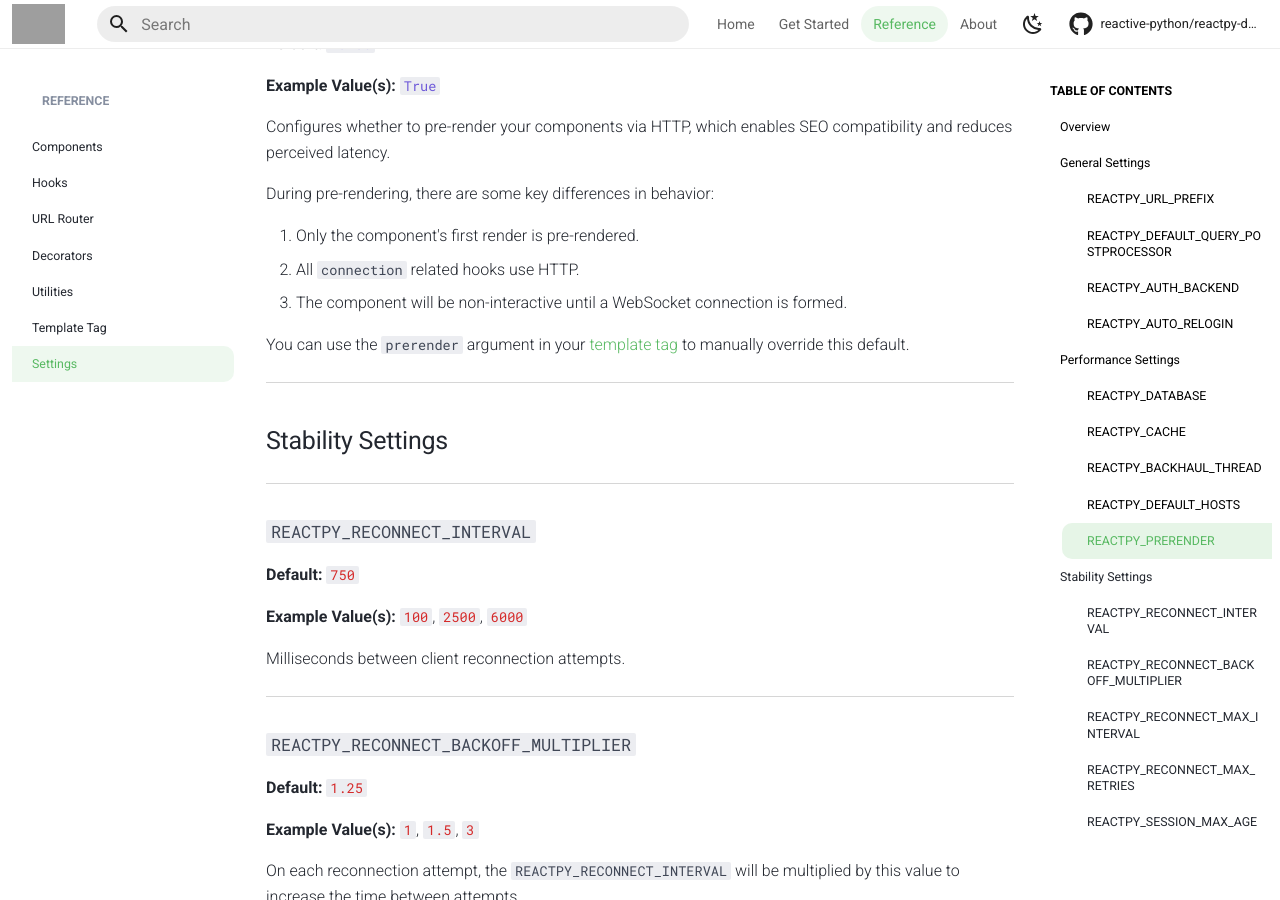
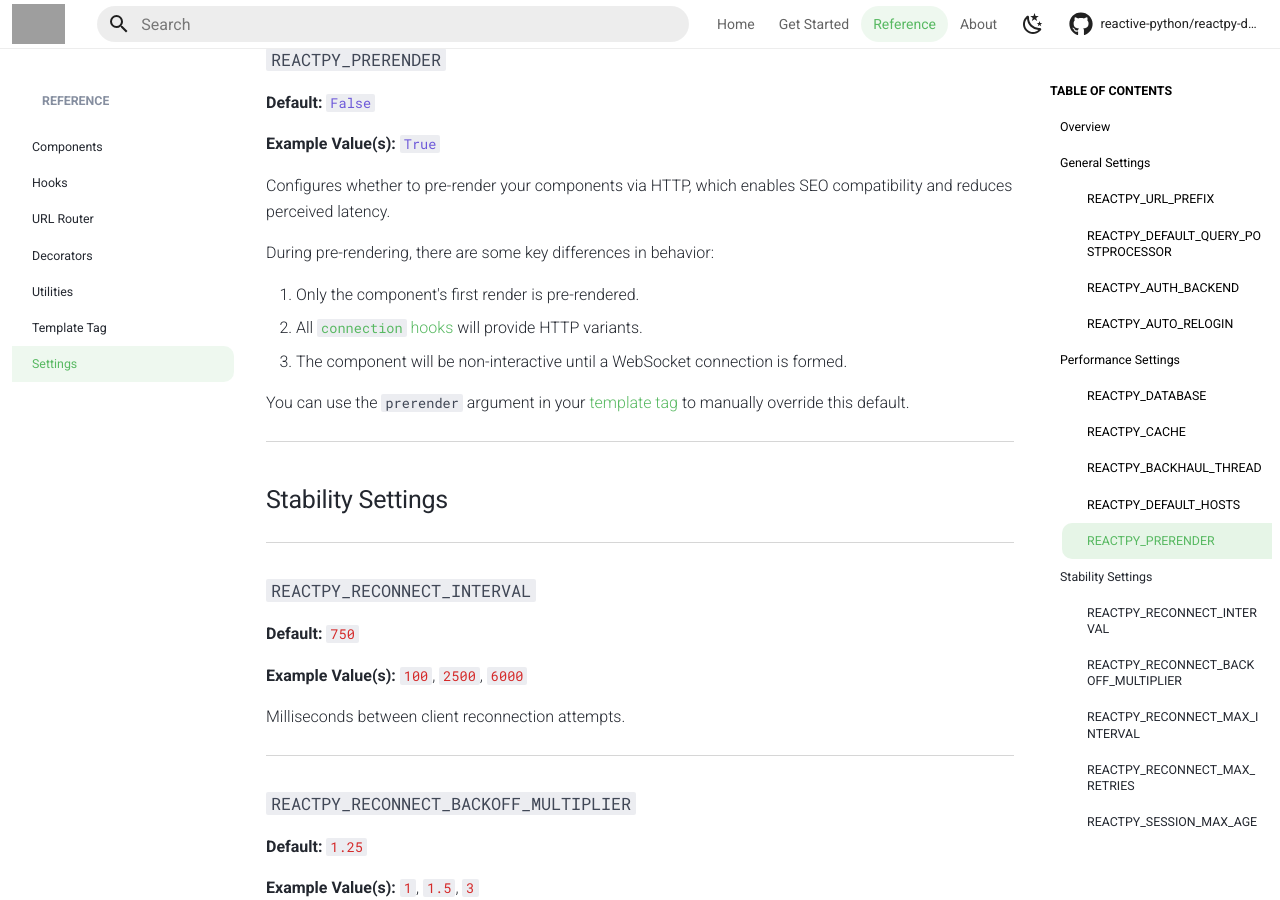
Before and after one commit to reactive-python/reactpy-django, an MkDocs documentation site: the page built from docs/src/reference/settings.md, in a window 1280 px wide and 900 px high, scrolled down 3065 px. Built offline with MkDocs 1.6.1 and Material for MkDocs 9.7.7, drawn with Linux system fonts in a browser that asks for light colours; comment, search, counter and statistics services are not loaded; the version menu is left out; grey boxes are pictures that could not be loaded.

Commit message:
random docs cleanup

````diff
--- a/docs/src/reference/settings.md
+++ b/docs/src/reference/settings.md
@@ -88,9 +88,11 @@ Multiprocessing-safe database used by ReactPy, typically for session data.
 
 If configuring this value, it is mandatory to enable our database router like such:
 
-```python linenums="0"
-DATABASE_ROUTERS = ["reactpy_django.database.Router", ...]
-```
+=== "settings.py"
+
+    ```python linenums="0"
+    DATABASE_ROUTERS = ["reactpy_django.database.Router", ...]
+    ```
 
 ---
 
@@ -145,7 +147,7 @@ Configures whether to pre-render your components via HTTP, which enables SEO com
 During pre-rendering, there are some key differences in behavior:
 
 1. Only the component's first render is pre-rendered.
-2. All `#!python connection` related hooks use HTTP.
+2. All [`connection` hooks](https://reactive-python.github.io/reactpy-django/latest/reference/hooks/#connection-hooks) will provide HTTP variants.
 3. The component will be non-interactive until a WebSocket connection is formed.
 
 <!-- TODO: The comment below will become true when ReactPy no longer strips scripts from the DOM -->
````
